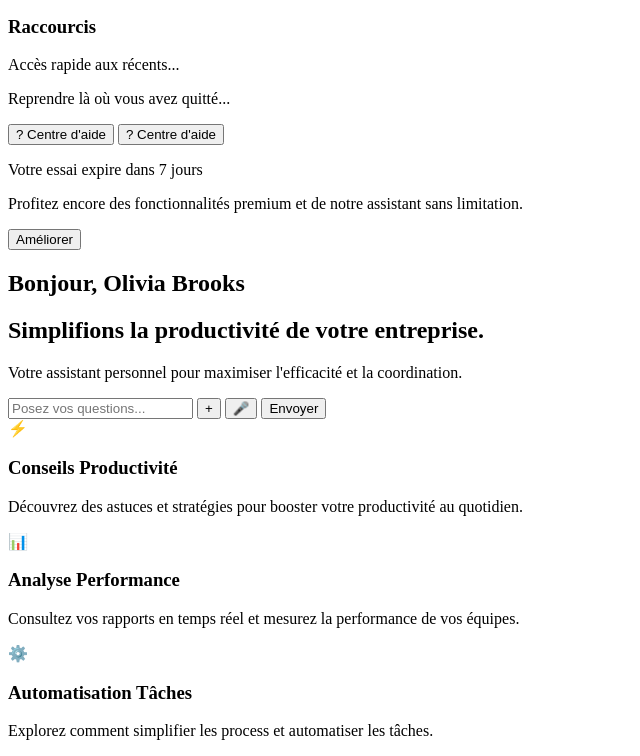
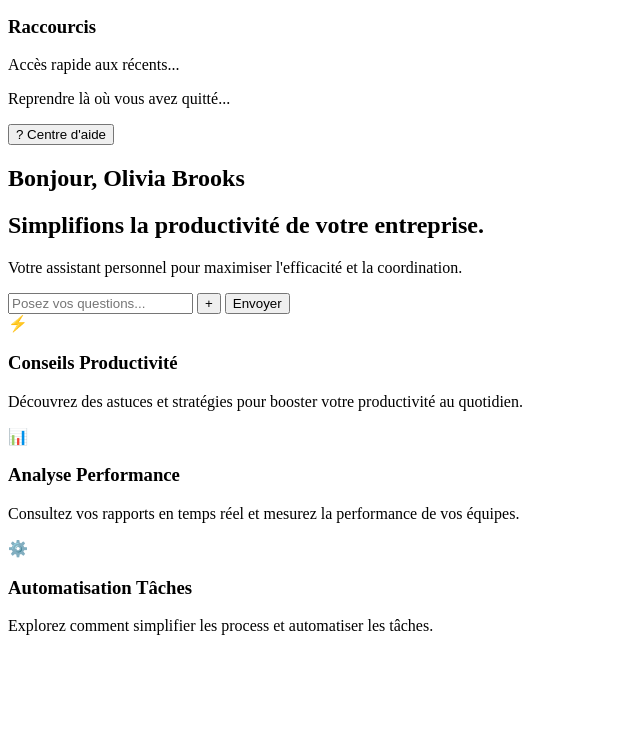
Before and after one commit to KrustylaD/Projet-Gymshark---Sync, a plain HTML site: page frontend/index.html in a window 1280 px wide. Shown: the part 92-848 px from the top of the page, without its empty margins (0-640 px from the left). After the commit the page ends 800 px from the top, so only its background shows below. Drawn offline with Linux system fonts and the light colour scheme.

Commit message:
Supprimer les éléments de la section d'aide et les boutons inutiles dans la structure HTML

```diff
--- a/frontend/index.html
+++ b/frontend/index.html
@@ -55,15 +55,9 @@
                 <!-- CENTRES D'AIDE -->
                 <section class="section-sidebar">
                     <button class="aide-bouton">? Centre d'aide</button>
-                    <button class="aide-bouton">? Centre d'aide</button>
                 </section>
 
-                <!-- BANNER ESSAI -->
-                <div class="banniere-essai">
-                    <p class="essai-titre">Votre essai expire dans 7 jours</p>
-                    <p class="essai-texte">Profitez encore des fonctionnalités premium et de notre assistant sans limitation.</p>
-                    <button class="bouton-ameliorer">Améliorer</button>
-                </div>
+
             </aside>
 
             <!-- CONTENU PRINCIPAL -->
@@ -85,7 +79,6 @@
                             placeholder="Posez vos questions..."
                         >
                         <button class="bouton-action">+</button>
-                        <button class="bouton-action">🎤</button>
                         <button class="bouton-action">Envoyer</button>
                     </div>
                 </section>
```
